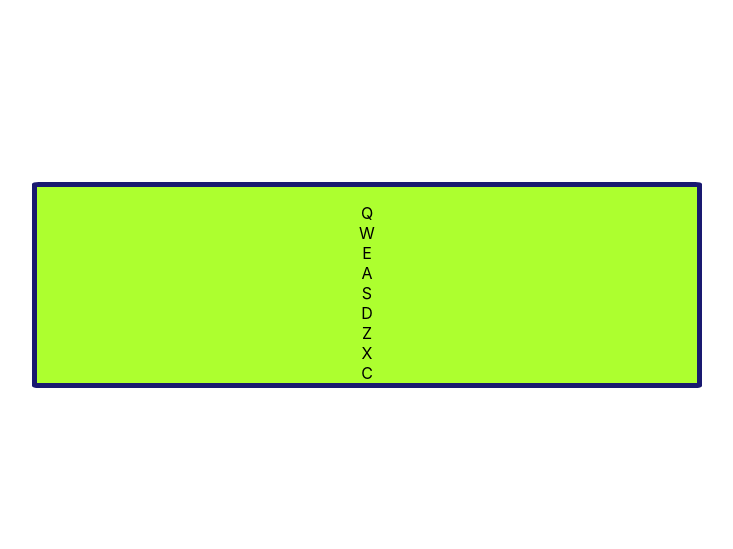
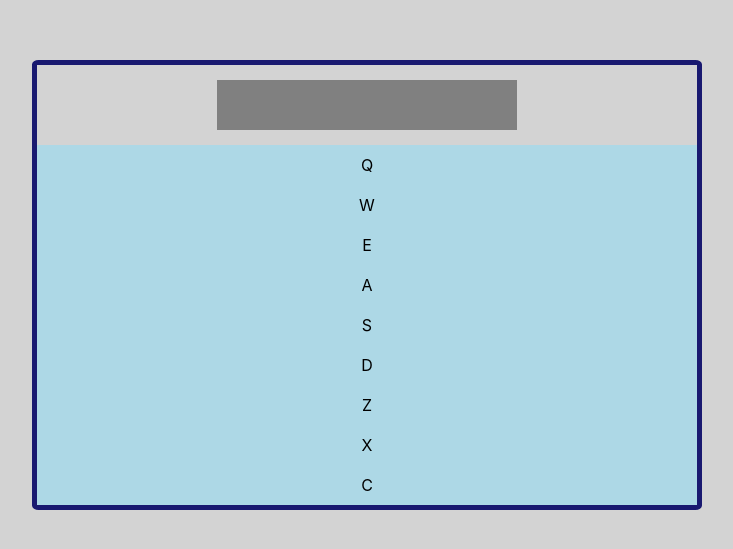
Before and after one commit to JyYong93/drummachine, a React (Create React App) app: page / in a window 1280 px wide. Shown: the part 115-664 px from the top of the page, without its empty margins (273-1006 px from the left). Built offline with nearby package versions, Linux system fonts and the light colour scheme.

Commit message:
Updated styles in index.css

```diff
--- a/src/index.css
+++ b/src/index.css
@@ -1,3 +1,10 @@
+* {
+  -webkit-user-select: none;
+  -moz-user-select: none;
+  -ms-user-select: none;
+  user-select: none;
+}
+
 body {
   margin: 0;
   padding: 0;
@@ -6,6 +13,7 @@ body {
     sans-serif;
   -webkit-font-smoothing: antialiased;
   -moz-osx-font-smoothing: grayscale;
+  background: lightgrey;
 }
 
 code {
@@ -19,7 +27,15 @@ code {
   position: center;
   width: 660px;
   text-align: center;
-  background-color: greenyellow;
+}
+
+#display {
+  width: 300px;
+  height: 50px;
+  background-color: gray;
+  margin: 15px auto;
+  padding: 15px;
+  box-sizing: border-box;
 }
 
 #root {
@@ -28,3 +44,17 @@ code {
   align-items: center;
   height: 100vh;
 }
+
+.drum-pad {
+  position: relative;
+  padding: 10px 0 10px 0;
+  box-sizing: border-box;
+  cursor: pointer;
+  width: 100%;
+}
+
+.buttons {
+  display: flex;
+  flex-wrap: wrap;
+  background-color: lightblue;
+}
--- a/src/index.js
+++ b/src/index.js
@@ -129,10 +129,12 @@ class App extends React.Component {
                     <p id="display">
                         {this.state.display}
                     </p>
-                    {beatsList.map((item) => {
-                        return <DrumPad play={this.playBeat} id={item.id}
-                                        value={item.keyPressed} src={item.src} keyCode={item.keyCode}/>
-                    })}
+                    <div className='buttons'>
+                        {beatsList.map((item) => {
+                            return <DrumPad play={this.playBeat} id={item.id}
+                                            value={item.keyPressed} src={item.src} keyCode={item.keyCode}/>
+                        })}
+                    </div>
                 </div>
             </div>
         );
```
